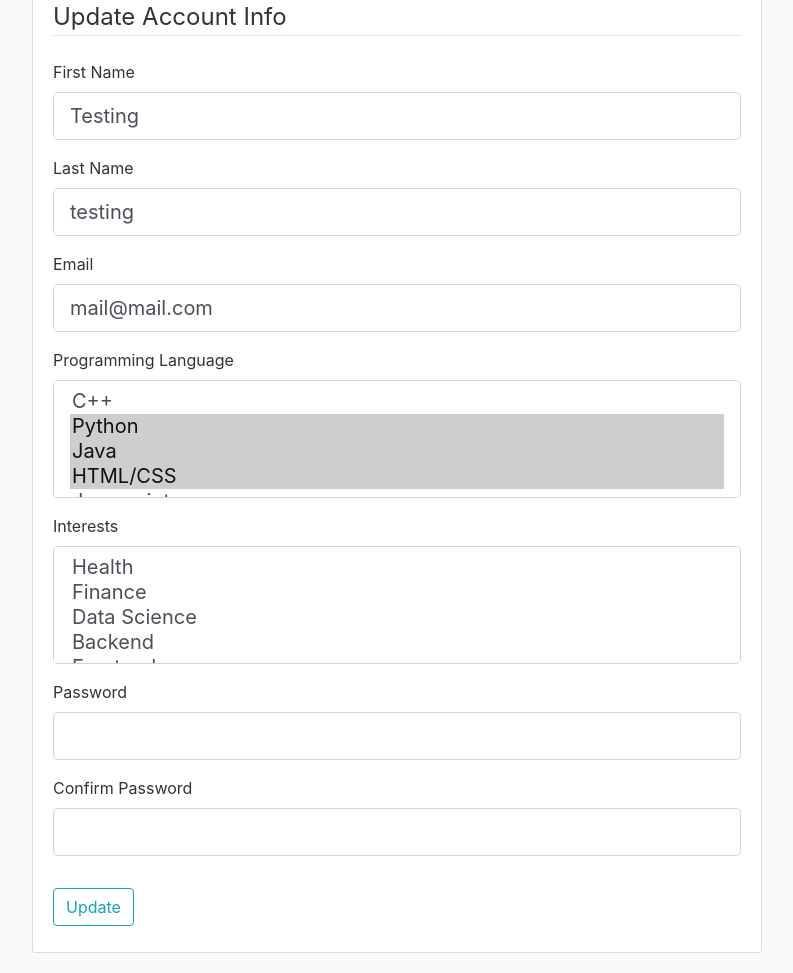
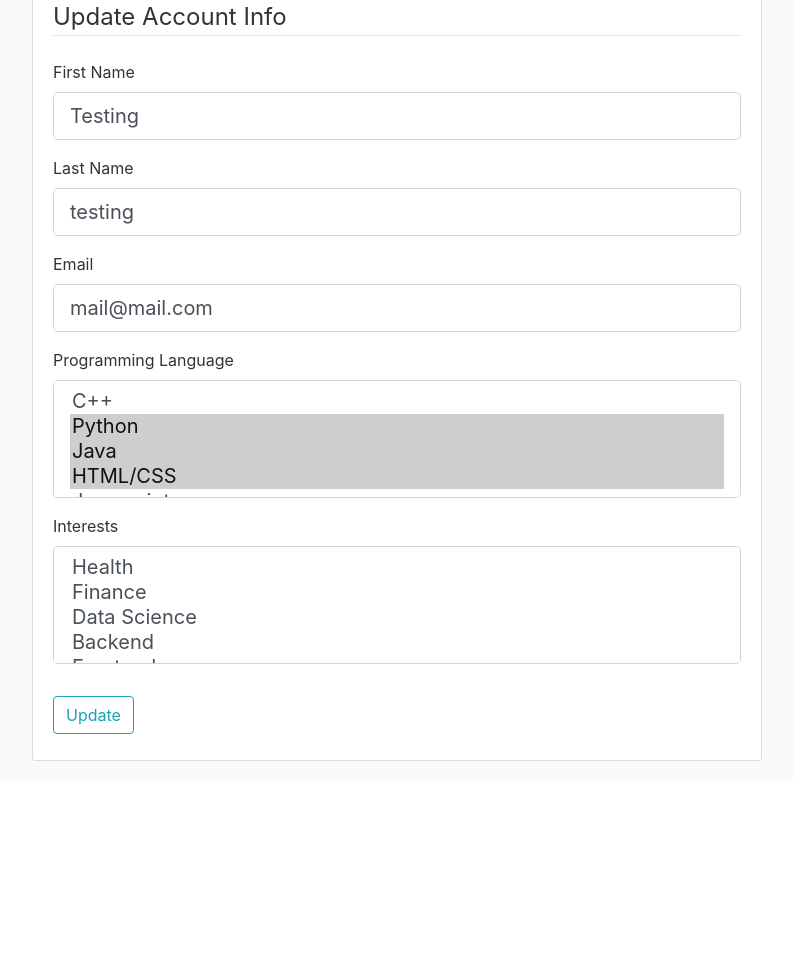
Before and after one commit to ShikaiWang-Sky/CodeToGiveAlpharetta, a Flask app: page /account in a window 1280 px wide. Shown: the part 188-1161 px from the top of the page, without its empty margins (53-846 px from the left). After the commit the page ends 949 px from the top, so only its background shows below. Run offline with Flask 2, Linux system fonts and the light colour scheme; a user stored in the database is signed in; parts of the project's set-up code (start-up, migrations or seed data) failed here and were passed over; some libraries are stand-ins or nearby versions.

Commit message:
Remove password field for now

```diff
--- a/flaskblog/forms.py
+++ b/flaskblog/forms.py
@@ -70,9 +70,9 @@ class UpdateAccountForm(FlaskForm):
         ('frontend', 'Frontend')
     ])
 
-    password = PasswordField('Password', validators=[DataRequired()])
-    confirm_password = PasswordField('Confirm Password',
-                                     validators=[DataRequired(), EqualTo('password')])
+    # password = PasswordField('Password')
+    # confirm_password = PasswordField('Confirm Password',
+    #                                  validators=[EqualTo('password')])
 
     submit = SubmitField('Update')
 
--- a/flaskblog/routes.py
+++ b/flaskblog/routes.py
@@ -122,8 +122,8 @@ def account():
         current_user.interests = str(form.interests.data)
         current_user.languages = str(form.languages.data)
 
-        hashed_password = bcrypt.generate_password_hash(form.password.data).decode('utf-8')
-        current_user.password=hashed_password
+        # hashed_password = bcrypt.generate_password_hash(form.password.data).decode('utf-8')
+        # current_user.password=hashed_password
 
         #user = User.query.filter_by(id=current_user.id)
         #setattr(user, 'first_name', form.first_name.data)
--- a/flaskblog/templates/account.html
+++ b/flaskblog/templates/account.html
@@ -82,34 +82,7 @@
                         {{ form.interests(class="form-control form-control-lg") }}
                     {% endif %}
                 </div>
-                <!-- Password -->
-                <div class="form-group">
-                    {{ form.password.label(class="form-control-label") }}
-                    {% if form.password.errors %}
-                        {{ form.password(class="form-control form-control-lg is-invalid") }}
-                        <div class="invalid-feedback">
-                            {% for error in form.password.errors %}
-                                <span>{{ error }}</span>
-                            {% endfor %}
-                        </div>
-                    {% else %}
-                        {{ form.password(class="form-control form-control-lg") }}
-                    {% endif %}
-                </div>
-                <!--Confirm Password -->
-                <div class="form-group">
-                    {{ form.confirm_password.label(class="form-control-label") }}
-                    {% if form.confirm_password.errors %}
-                        {{ form.confirm_password(class="form-control form-control-lg is-invalid") }}
-                        <div class="invalid-feedback">
-                            {% for error in form.confirm_password.errors %}
-                                <span>{{ error }}</span>
-                            {% endfor %}
-                        </div>
-                    {% else %}
-                        {{ form.confirm_password(class="form-control form-control-lg") }}
-                    {% endif %}
-                </div>
+
             </fieldset>
             <div class="form-group">
                 {{ form.submit(class="btn btn-outline-info") }}
```
